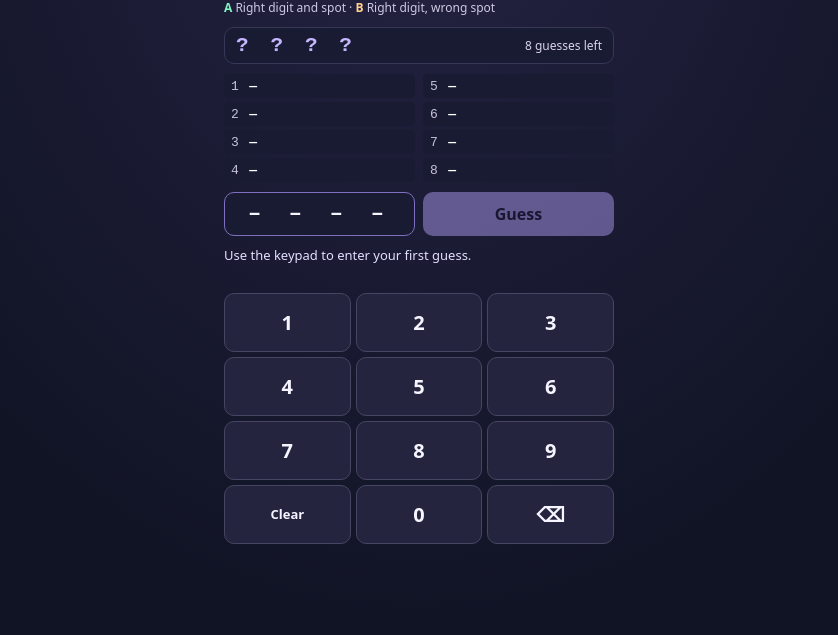
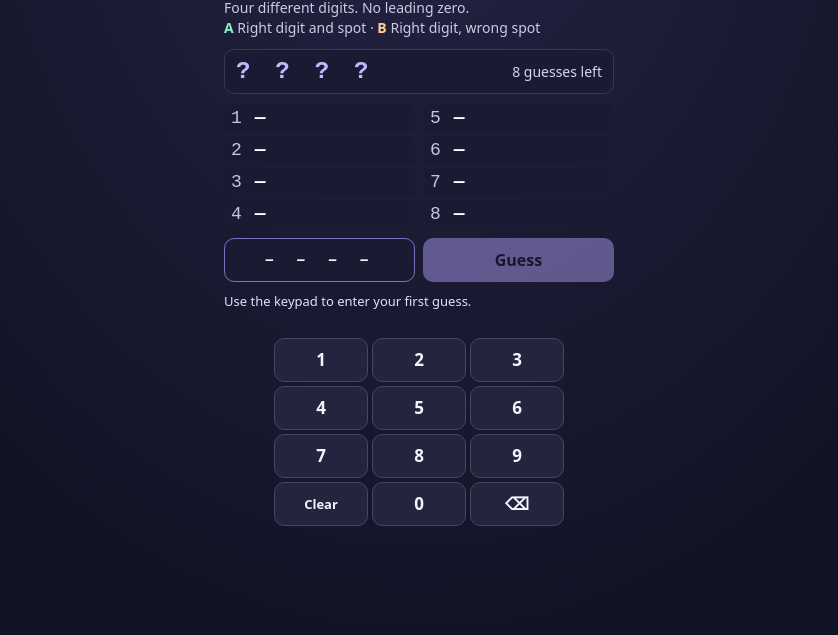
Before and after one commit to jundong123/gc, a plain HTML site: page number/number-mobile.html in a window 1280 px wide. Shown: the part 165-800 px from the top of the page, without its empty margins (221-1059 px from the left). Drawn offline with Linux system fonts and the light colour scheme.

Commit message:
message larger, keypad smaller

```diff
--- a/number/number-mobile.html
+++ b/number/number-mobile.html
@@ -14,9 +14,9 @@
     background: radial-gradient(ellipse at top, #252344, transparent 70%); }
   main { width: min(100%, 390px); display: grid; gap: 10px; }
   header, .board, .entry { display: flex; align-items: center; justify-content: space-between; gap: 8px; }
-  h1 { margin: 0; font-size: clamp(18px, 6vw, 28px); letter-spacing: -.045em; }
+  h1 { margin: 0; font-size: clamp(21px, 6.8vw, 32px); letter-spacing: -.045em; }
   p { margin: 0; }
-  .rules { font-size: 12px; line-height: 1.55; color: #cecae4; }
+  .rules { font-size: 14px; line-height: 1.45; color: #cecae4; }
   .a { color: #83f4c1; }
   .b { color: #ffd190; }
   button { font: inherit; font-weight: 700; color: inherit; border: 1px solid #464663;
@@ -25,27 +25,29 @@
   button:active { background: #44436b; }
   button:disabled { opacity: .45; cursor: default; }
   #restart { padding: 0 9px; min-height: 44px; flex: none; font-size: 12px; }
-  .board { padding: 6px 11px; background: #191b32; border: 1px solid #373756; border-radius: 10px; }
-  #secret { letter-spacing: .22em; font: 700 21px ui-monospace, monospace; color: #c4b7ff; }
-  #remaining { color: #dad5ef; font-size: 12px; }
+  .board { padding: 8px 11px; background: #191b32; border: 1px solid #373756; border-radius: 10px; }
+  #secret { letter-spacing: .22em; font: 700 24px ui-monospace, monospace; color: #c4b7ff; }
+  #remaining { color: #dad5ef; font-size: 14px; }
   ol { margin: 0; padding: 0; list-style: none; display: grid; grid-auto-flow: column;
     grid-template: repeat(4, 1fr) / repeat(2, minmax(0, 1fr)); gap: 4px 8px; }
   li { display: grid; grid-template-columns: 1.1em 1fr auto; align-items: center; gap: 4px;
-    padding: 3px 7px; min-height: 24px; background: #191b32; color: #c6c3da;
-    border-radius: 5px; font: 13px ui-monospace, monospace; }
+    padding: 3px 7px; min-height: 28px; background: #191b32; color: #c6c3da;
+    border-radius: 5px; font: 18px ui-monospace, monospace; }
   li strong { color: #fff; letter-spacing: .04em; }
   li.win { outline: 1px solid #83f4c1; }
   .entry { display: grid; grid-template-columns: 1fr 1fr; }
   #display { min-height: 44px; display: grid; place-items: center; background: #191b32;
     border: 1px solid #7e70bf; border-radius: 10px; letter-spacing: .33em;
-    font: 700 22px ui-monospace, monospace; }
+    font: 700 17px ui-monospace, monospace; }
   #submit { min-height: 44px; background: #b8a6ff; color: #18112c; border-color: transparent; }
   #message { min-height: 2.8em; font-size: 13px; line-height: 1.4; color: #e4dfff; }
-  .keys { display: grid; grid-template-columns: repeat(3, 1fr); gap: 5px; }
-  .keys button { min-height: clamp(44px, 8svh, 59px); font-size: 20px; }
+  .keys { display: grid; grid-template-columns: repeat(3, 1fr); gap: 4px;
+    width: min(100%, 290px); justify-self: center; }
+  .keys button { min-height: 44px; font-size: 17px; }
   .keys button[data-key="clear"] { font-size: 13px; }
   @media (max-height: 570px) {
     main { gap: 5px; }
+    li { min-height: 26px; }
     .keys button { min-height: 40px; }
   }
 </style>
```
Also changed, not shown: index.html (+1 -1 lines).
